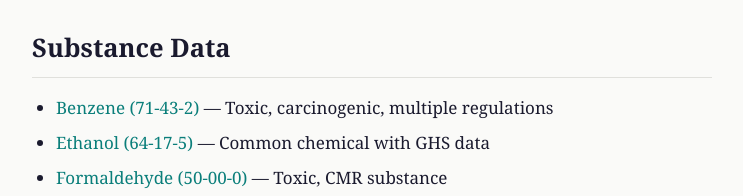
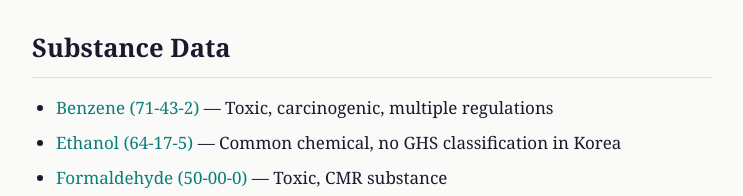
Before and after one commit to han-tagg/Korean-chemical-substance-api, a plain HTML site: page docs/index.html in a window 1280 px wide. Shown: the part 3220-3416 px from the top of the page, without its empty margins (268-1011 px from the left). Drawn offline with Linux system fonts and the light colour scheme.

Commit message:
Update index.html

```diff
--- a/docs/index.html
+++ b/docs/index.html
@@ -233,7 +233,7 @@ li { margin-bottom: 6px; }
 <h2>Substance Data</h2>
 <ul>
   <li><a href="https://han-tagg.github.io/Korean-chemical-substance-api/data/benzene.html">Benzene (71-43-2)</a> &mdash; Toxic, carcinogenic, multiple regulations</li>
-  <li><a href="https://han-tagg.github.io/Korean-chemical-substance-api/data/ethanol.html">Ethanol (64-17-5)</a> &mdash; Common chemical with GHS data</li>
+  <li><a href="https://han-tagg.github.io/Korean-chemical-substance-api/data/ethanol.html">Ethanol (64-17-5)</a> &mdash; Common chemical, no GHS classification in Korea</li>
   <li><a href="https://han-tagg.github.io/Korean-chemical-substance-api/data/formaldehyde.html">Formaldehyde (50-00-0)</a> &mdash; Toxic, CMR substance</li>
   <li><a href="https://han-tagg.github.io/Korean-chemical-substance-api/data/toluene.html">Toluene (108-88-3)</a> &mdash; Industrial solvent regulation</li>
   <li><a href="https://han-tagg.github.io/Korean-chemical-substance-api/data/lead-compounds.html">Lead Compounds (7439-92-1)</a> &mdash; Heavy metal regulation</li>
```
